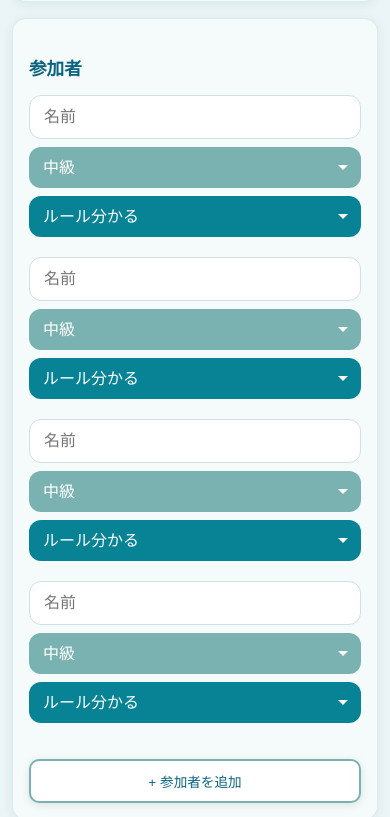
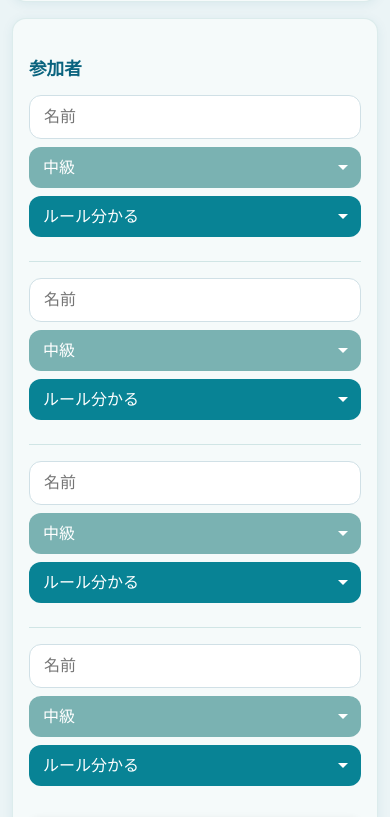
Before and after one commit to AtsukoKonno/racket-match-maker, a React (Vite) app in the folder frontend/: page /create in a window 390 px wide. Shown: the part 827-1644 px from the top of the page. Built offline with nearby package versions, Linux system fonts and the light colour scheme; no server answers.

Commit message:
Add participant divider lines and fix mobile input overflow

```diff
--- a/frontend/src/styles.css
+++ b/frontend/src/styles.css
@@ -242,8 +242,16 @@ select.select-rules:focus {
   display: flex;
   gap: 8px;
   align-items: center;
-  margin-bottom: 12px;
+  padding-bottom: 16px;
+  margin-bottom: 16px;
   flex-wrap: wrap;
+  border-bottom: 1px solid rgba(122, 178, 178, 0.3);
+}
+
+.participant-row:last-of-type {
+  border-bottom: none;
+  margin-bottom: 8px;
+  padding-bottom: 0;
 }
 
 .participant-row input {
@@ -542,6 +550,7 @@ a:hover {
     width: 100%;
     min-width: unset;
     max-width: 100%;
+    box-sizing: border-box;
   }
 
   .participant-row .btn {
@@ -630,6 +639,19 @@ a:hover {
   input[type="password"],
   select {
     max-width: 100%;
+    width: 100%;
+    box-sizing: border-box;
+  }
+
+  /* Fix date/time inputs on mobile */
+  .form-group {
+    width: 100%;
+  }
+
+  .form-group input,
+  .form-group select {
+    width: 100%;
+    box-sizing: border-box;
   }
 }
 
```
